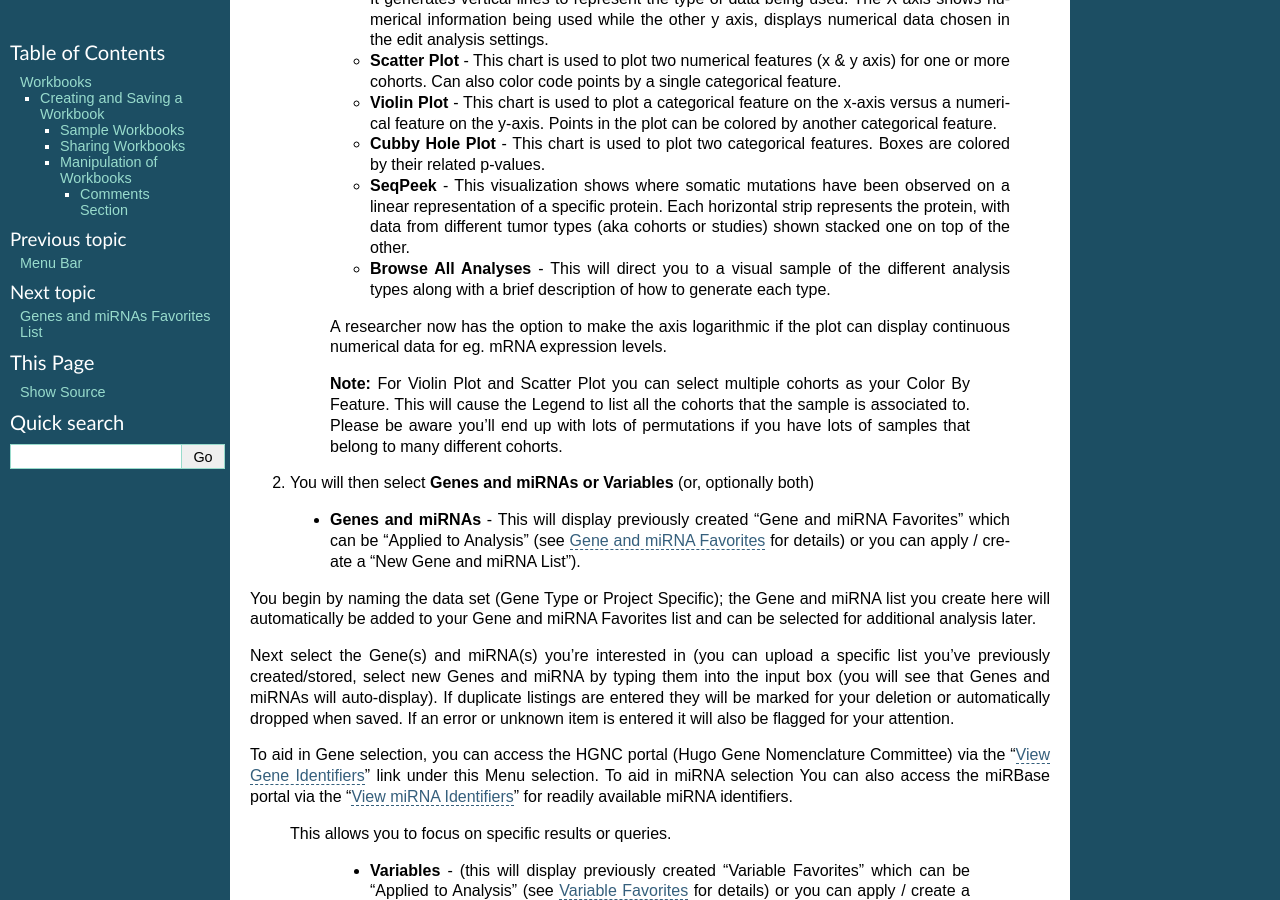
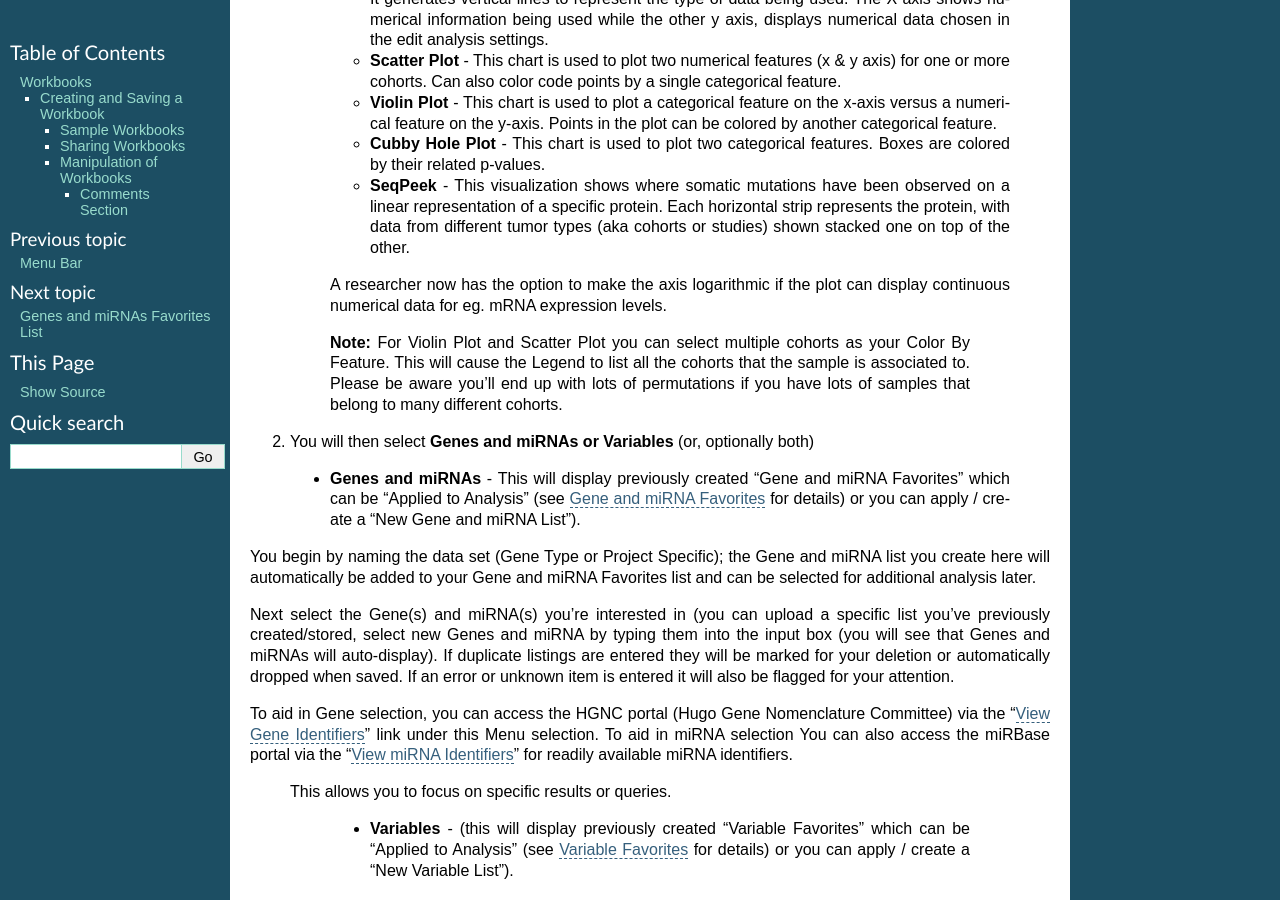
Before and after one commit to isb-cgc/readthedocs, a Sphinx documentation site: the page built from docs/source/sections/webapp/Workbooks.rst, in a window 1280 px wide and 900 px high, scrolled down 923 px. Built offline with Sphinx 7.4.7, drawn with Linux system fonts in a browser that asks for light colours; pages that are not in the unit, such as notebooks, are missing from menus.

Commit message:
Update Workbooks.rst

```diff
--- a/docs/source/sections/webapp/Workbooks.rst
+++ b/docs/source/sections/webapp/Workbooks.rst
@@ -41,7 +41,6 @@ To create a **workbook** from Your Dashboard, click on the **“Create a New Wor
 
     - **SeqPeek** - This visualization shows where somatic mutations have been observed on a linear representation of a specific protein. Each horizontal strip represents the protein, with data from different tumor types (aka cohorts or studies) shown stacked one on top of the other.
 
-    - **Browse All Analyses** - This will direct you to a visual sample of the different analysis types along with a brief description of how to generate each type.
 
     A researcher now has the option to make the axis logarithmic if the plot can display continuous numerical data for eg. mRNA expression levels.
 
```
